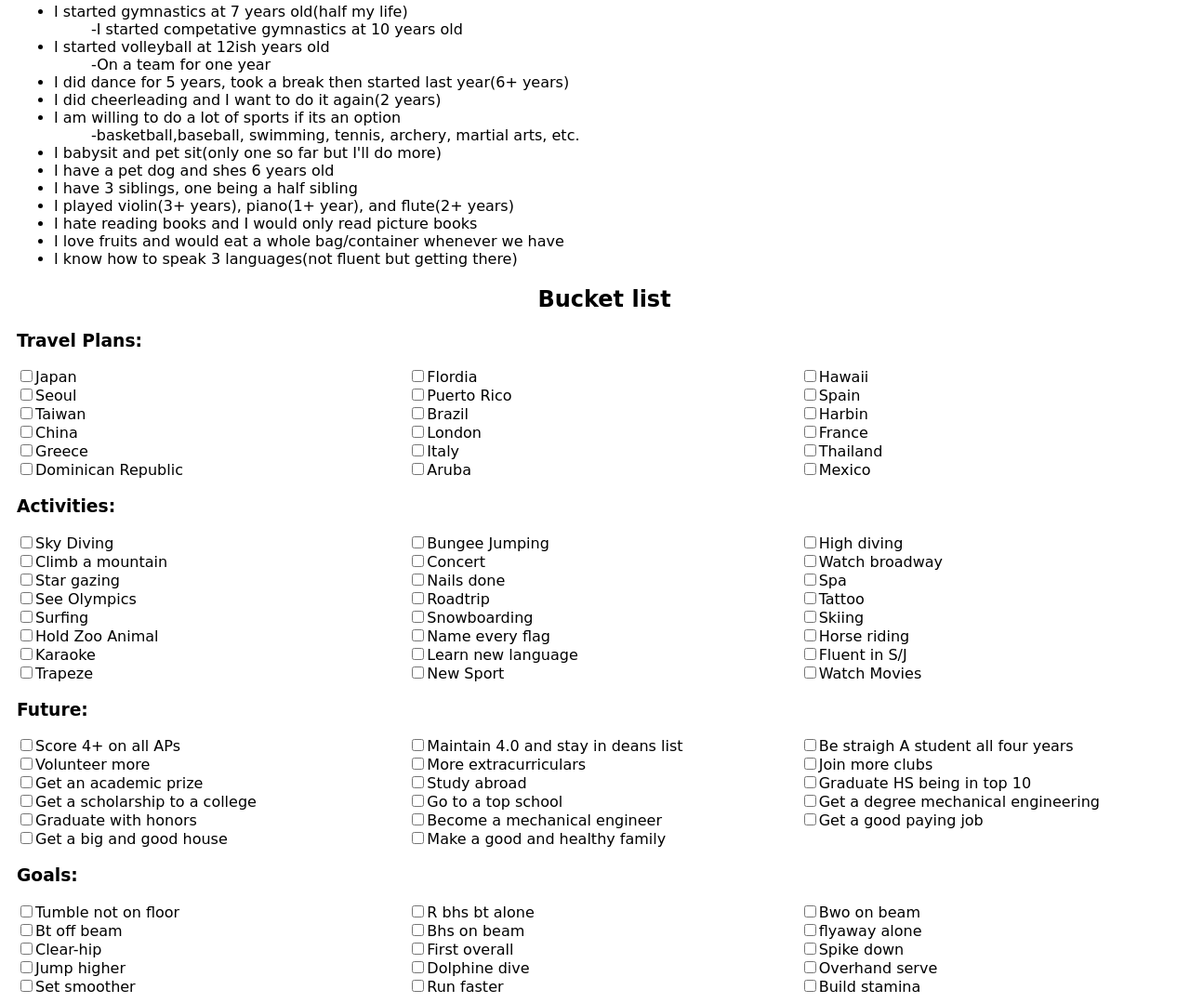
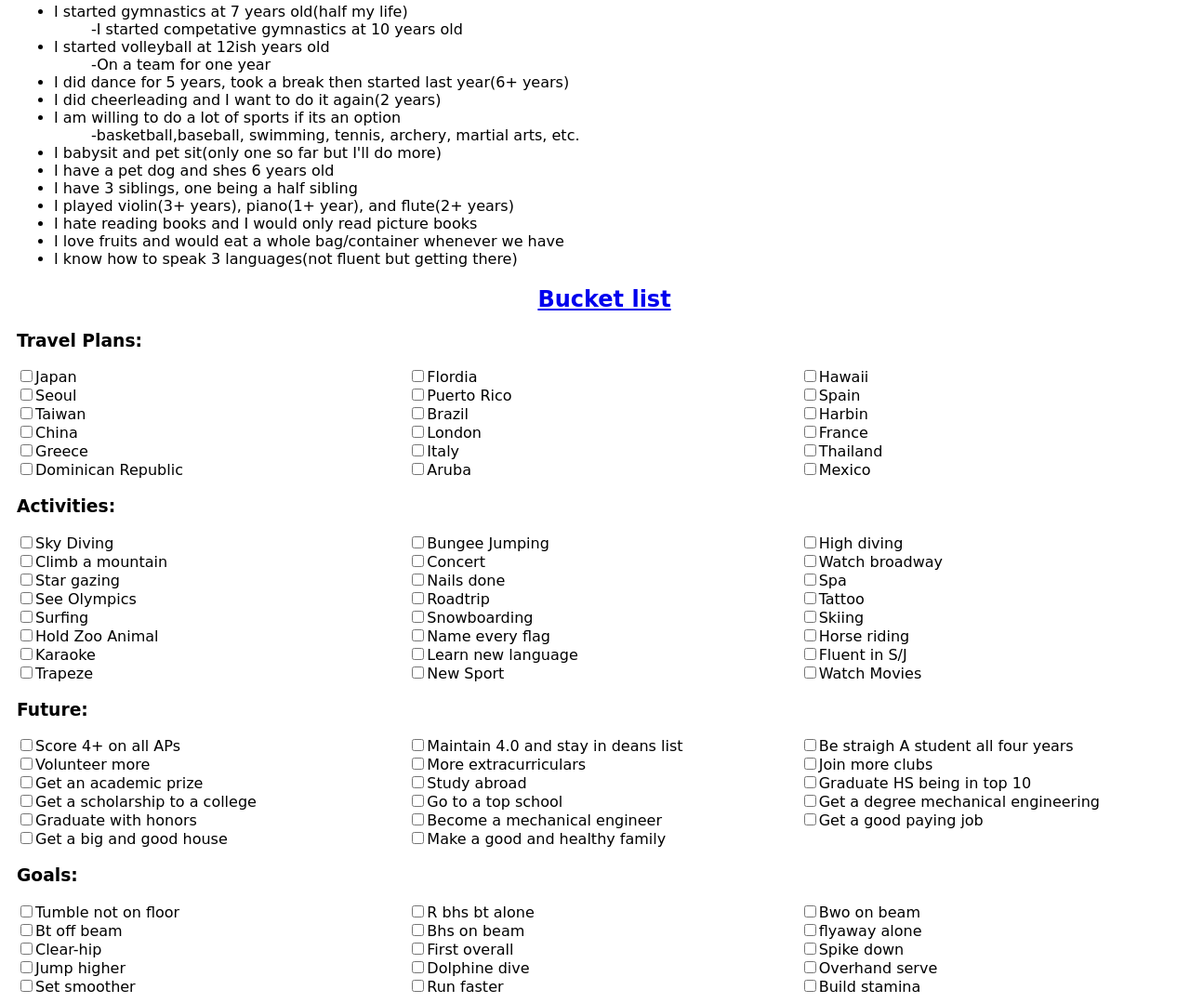
Before and after one commit to myo448/capstone-project, a plain HTML site: page index.html in a window 1280 px wide. Shown: the part 683-1762 px from the top of the page at 93% size. Drawn offline with Linux system fonts and the light colour scheme.

Commit message:
Update index.html

```diff
--- a/index.html
+++ b/index.html
@@ -86,7 +86,7 @@ Released under the MIT license: http://jsbin.mit-license.org
    </ul>
 
 
-<center><div> <h2> Bucket list</h2></div></center>
+<center><a href = "bucketlist.html"><div> <h2> Bucket list</h2></a></div></center>
   <div> <h3> Travel Plans:</h3></div>
  <div id = "travel">
     <div> <input type="checkbox" <h3>Japan</h3></div>
```
